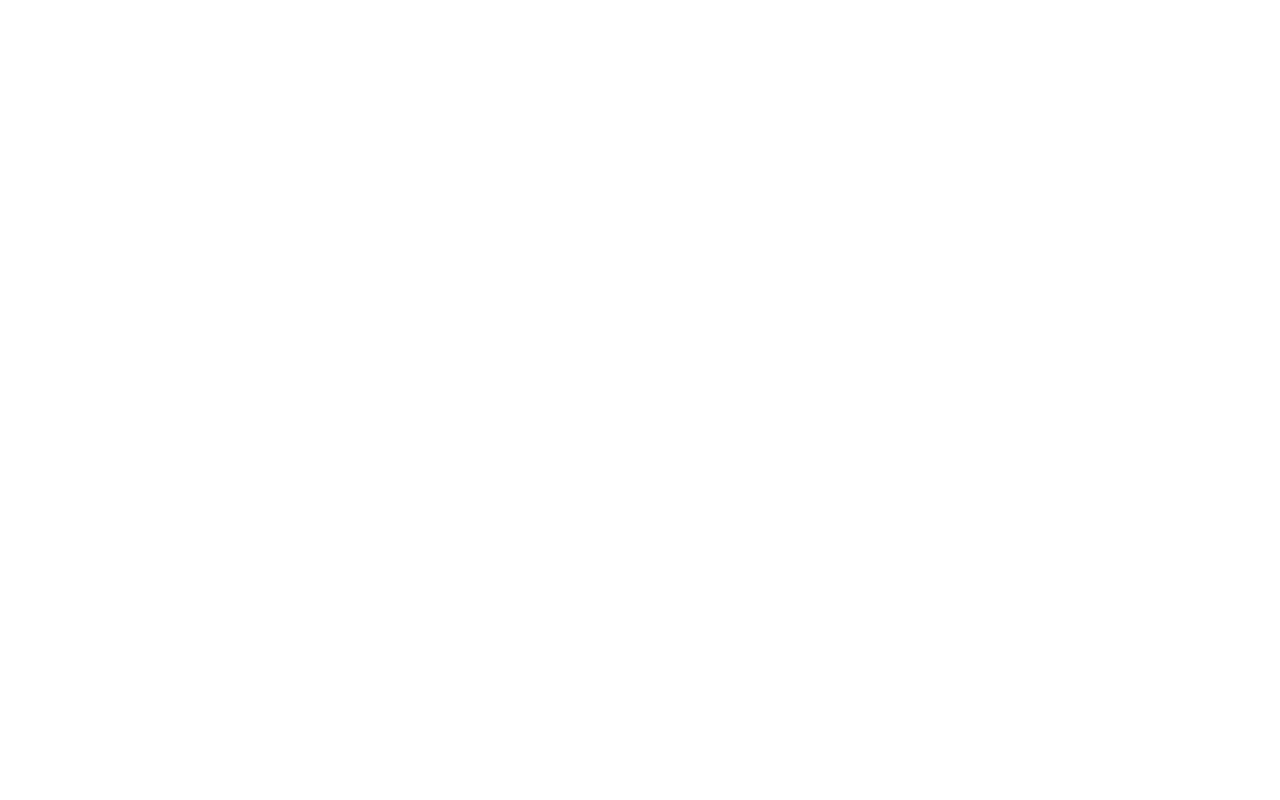
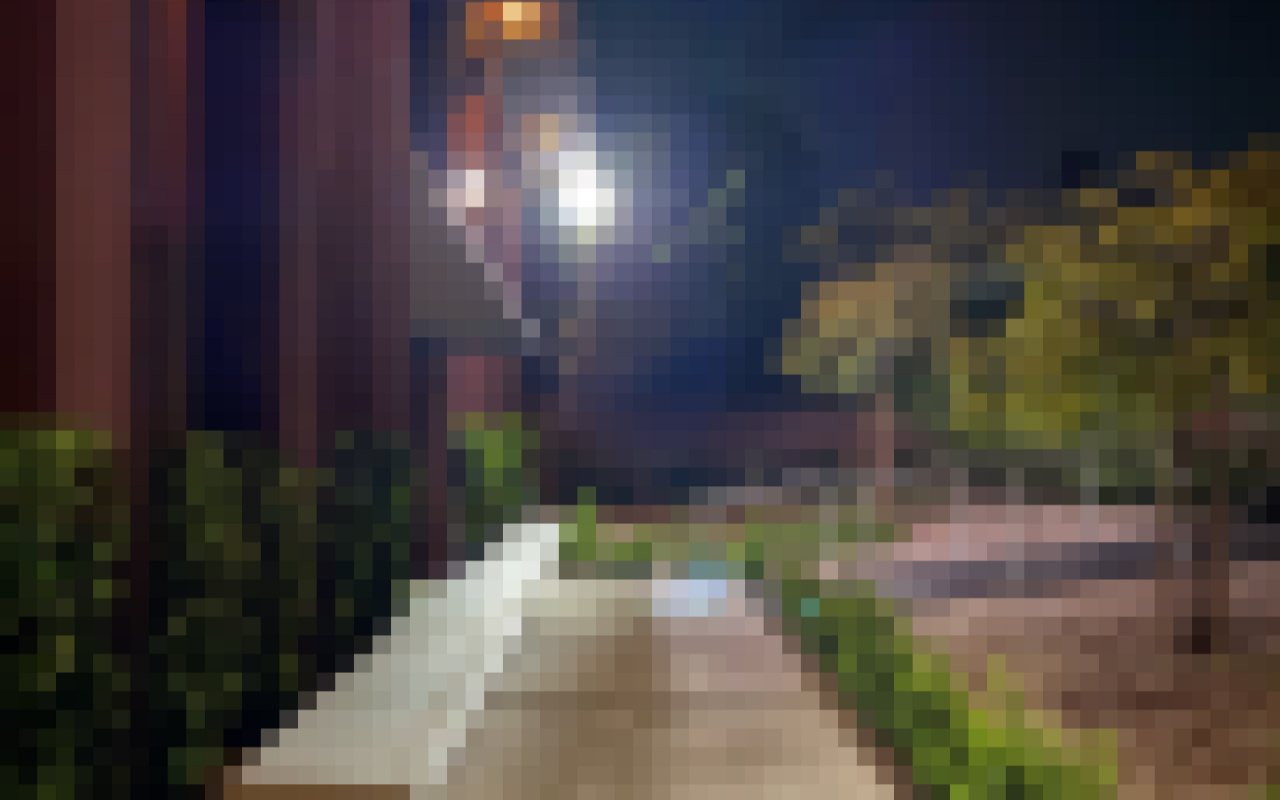
Before and after one commit to camillesosa/2.5D-Horror-Game, a plain HTML site: page game.html in a window 1280 px wide. Drawn offline with Linux system fonts and the light colour scheme.

Commit message:
Update game.html

```diff
--- a/game.html
+++ b/game.html
@@ -1,11 +1,8 @@
-<style>
-body {
-  background-image: url('/2.5DGamePics/000N.jpg');
-  background-repeat: no-repeat;
-  background-attachment: fixed;
-  background-size: cover;
-}
-</style>
+<body style = "background: url('2.5DGamePics/000N.jpeg') no-repeat center center fixed;
+        -webkit-background-size: cover;
+        -moz-background-size: cover;
+        -o-background-size: cover;
+        background-size: cover;">
 
 <script>
 
```
